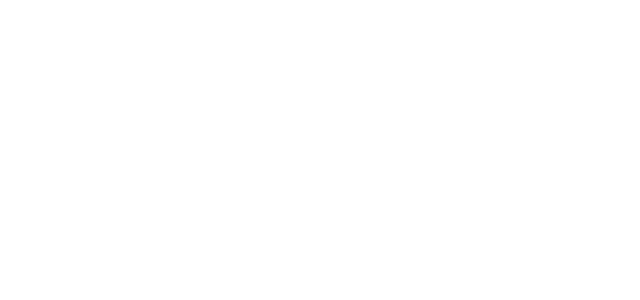
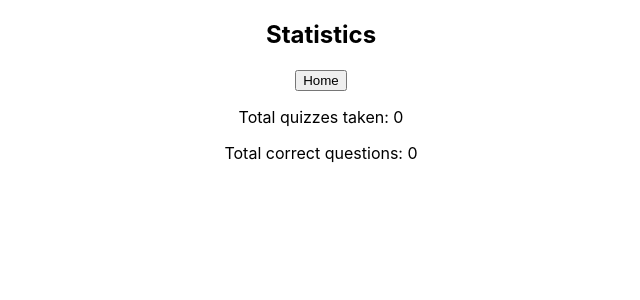
Before and after one commit to kozakevich13/quizzes, a React (Create React App) app: page /statistics in a window 1280 px wide. Before the commit this address had no page. Shown: the top 300 px of the page, without its empty margins (319-959 px from the left). Built offline with nearby package versions, Linux system fonts and the light colour scheme.

Commit message:
add Statistics page

```diff
--- a/src/App.css
+++ b/src/App.css
@@ -66,3 +66,9 @@ button {
   margin: 0 auto;
   text-align: center;
 }
+
+.statistics {
+  width: 30%;
+  margin: 0 auto;
+  text-align: center;
+}
--- a/src/App.js
+++ b/src/App.js
@@ -2,6 +2,7 @@ import "./App.css";
 import Finish from "./pages/Finish";
 import Home from "./pages/Home";
 import Play from "./pages/Play";
+import Statistics from "./pages/Statistics";
 import { BrowserRouter as Router, Routes, Route } from "react-router-dom";
 
 function App() {
@@ -11,6 +12,7 @@ function App() {
         <Route exact path="/" element={<Home />} />
         <Route path="/play" element={<Play />} />
         <Route path="/finish" element={<Finish />} />
+        <Route path="/statistics" element={<Statistics />} />
       </Routes>
     </Router>
   );
--- a/src/pages/Home.js
+++ b/src/pages/Home.js
@@ -1,5 +1,5 @@
 import React, { useState, useEffect } from "react";
-import { useNavigate } from "react-router-dom";
+import { Link, useNavigate } from "react-router-dom";
 
 const Home = () => {
   const [quizzes] = useState([
@@ -49,6 +49,7 @@ const Home = () => {
 
   const handleClearPoints = () => {
     localStorage.setItem("points", "0");
+    localStorage.setItem("quizCount", "0");
     setPoints(0);
   };
 
@@ -57,7 +58,10 @@ const Home = () => {
       <h2>List of Quizzes</h2>
       <p>Points: {points}</p>
       <button onClick={handleRandomQuiz}>I'm Lucky</button>
-      <button onClick={handleClearPoints}>Clear Points</button>
+      <Link to="/statistics">
+        <button>Statistics</button>
+      </Link>
+      <button onClick={handleClearPoints}>Clear Statistics</button>
       {quizzes.map((quiz, index) => (
         <div className="quiz-list-item" key={index}>
           <h3>{quiz.quiz}</h3>
--- /dev/null
+++ b/src/pages/Statistics.js
@@ -0,0 +1,20 @@
+import React from "react";
+import { Link } from "react-router-dom";
+
+const Statistics = () => {
+  const quizCount = parseInt(localStorage.getItem("quizCount")) || 0;
+  const points = parseInt(localStorage.getItem("points")) || 0;
+
+  return (
+    <div className="statistics">
+      <h2>Statistics</h2>
+      <Link to="/">
+        <button>Home</button>
+      </Link>
+      <p>Total quizzes taken: {quizCount}</p>
+      <p>Total correct questions: {points}</p>
+    </div>
+  );
+};
+
+export default Statistics;
```
